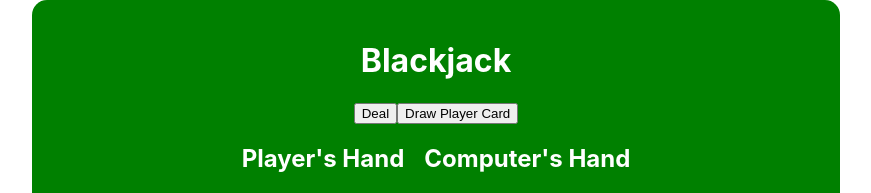
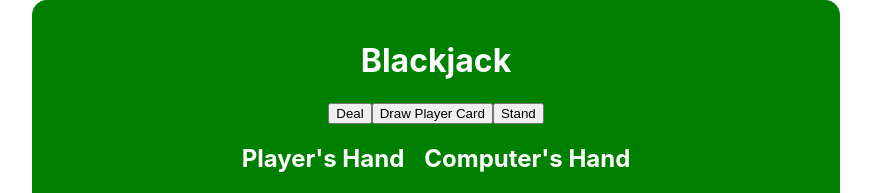
Before and after one commit to witcheswhocode/blackjack-interview, a React (Create React App) app: page / in a window 1280 px wide. Shown: the top 193 px of the page, without its empty margins (204-1075 px from the left). Built offline with nearby package versions, Linux system fonts and the light colour scheme; no server answers.

Commit message:
Initial Stand functionality

```diff
--- a/src/components/Blackjack.jsx
+++ b/src/components/Blackjack.jsx
@@ -55,6 +55,10 @@
         }
     };
 
+    const stand = () => {
+        setGameOver(true);
+    };
+
     const calculateScores = (playerHand, computerHand) => {
         setPlayerScore(calculateHandValue(playerHand));
         setComputerScore(calculateHandValue(computerHand));
@@ -91,6 +95,9 @@
             <button onClick={singleCardDraw} disabled={gameOver}>
                 Draw Player Card
             </button>
+            <button onClick={stand} disabled={gameOver}>
+                Stand
+            </button>
 
             <div id='deal-panel'>
                 <div>
```
